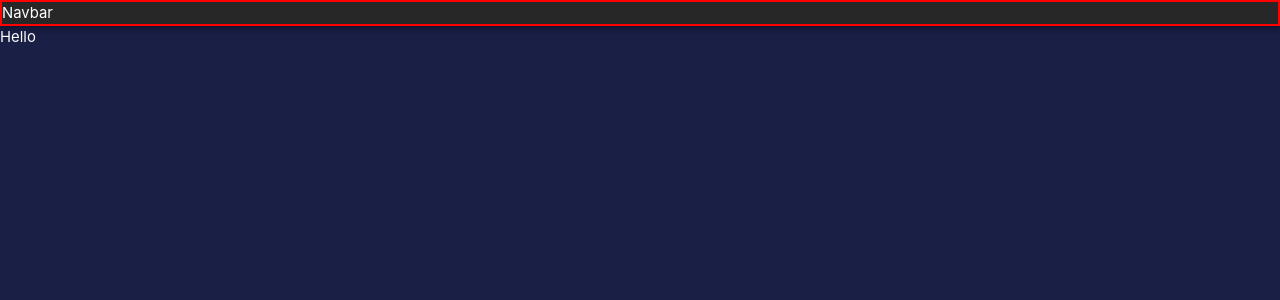
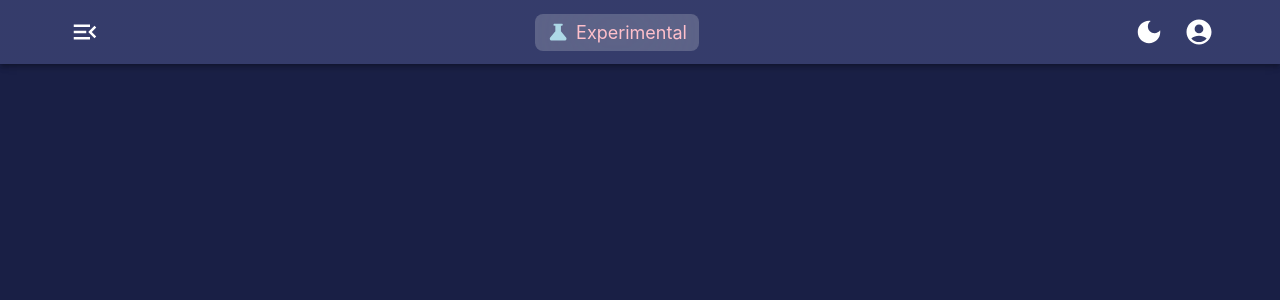
Before and after one commit to navneetthakor/agri-medico-frontend, a React (Create React App) app: page / in a window 1280 px wide. Shown: the top 300 px of the page. Built offline with nearby package versions, Linux system fonts and the light colour scheme.

Commit message:
majority navbar setup completed

```diff
--- /dev/null
+++ b/src/components/FlexBetween.js
@@ -0,0 +1,11 @@
+import { styled } from '@mui/system';
+import { Box } from '@mui/material';
+
+const FlexBetween = styled(Box)({
+    display: "flex",
+    justifyContent: "space-between",
+    alignItems: "center",
+    boxShadow: "none",
+})
+
+export default FlexBetween;
--- a/src/components/Navbar.js
+++ b/src/components/Navbar.js
@@ -1,19 +1,91 @@
-import { AppBar } from '@mui/material'
-import React from 'react'
+import { AppBar, Box, IconButton, Toolbar } from "@mui/material";
+import React from "react";
+import FlexBetween from "./FlexBetween";
+import MenuOpenIcon from "@mui/icons-material/MenuOpen";
+import ListIcon from "@mui/icons-material/List";
+import { useTheme } from "@emotion/react";
+import AccountCircleIcon from "@mui/icons-material/AccountCircle";
+import LightModeIcon from "@mui/icons-material/LightMode";
+import DarkModeIcon from "@mui/icons-material/DarkMode";
+import ScienceRoundedIcon from '@mui/icons-material/ScienceRounded';
+import { useDispatch, useSelector } from "react-redux";
+import { setMode } from "../store/Mode";
 
-function Navbar() {
+
+
+function Navbar(props) {
+  const { isSidebarOpen, isNonMobile, setIsSidebarOpen } = props;
+
+  //   to access theme
+  const theme = useTheme();
+
+  //   accessing mode
+  const mode = useSelector((state) => state.currMode.mode);
+  const dispatch = useDispatch();
+  // actually returning component
   return (
     <AppBar
-    sx={{
-        border:'2px solid red',
-        position: 'sticky',
+      sx={{
+        position: "sticky",
+        backgroundColor: theme.palette.background.alt,
         top: 0,
         left: 0,
-    }}
+        padding: "0 3%",
+      }}
     >
-      Navbar
+      <Toolbar sx={{ justifyContent: "space-between" }}>
+        {/* leftside button  */}
+        <Box>
+          {isSidebarOpen ? (
+            <IconButton onClick={() => setIsSidebarOpen(!isSidebarOpen)}>
+              <ListIcon sx={{ fontSize: "30px" }} />
+            </IconButton>
+          ) : (
+            <IconButton onClick={() => setIsSidebarOpen(!isSidebarOpen)}>
+              <MenuOpenIcon sx={{ fontSize: "30px" }} />
+            </IconButton>
+          )}
+        </Box>
+
+        {/* senter logo  */}
+        <Box
+          sx={{
+            backgroundColor: "rgba(255,255,255,0.2)",
+            backdropFilter: "blur(50px)",
+            borderRadius: '8px',
+            padding: " 5px 15px",
+            display: 'flex',
+            alignItems:'center',
+            justifyContent: 'center',
+            color: 'pink',
+            gap: '5%'
+          }}
+        >
+            <ScienceRoundedIcon sx={{color: 'lightblue'}} />
+          <Box sx={{fontSize: '18px'}}>Experimental</Box>
+        </Box>
+
+        {/* right side button  */}
+        <FlexBetween>
+          {mode === "dark" ? (
+            <IconButton onClick={() => dispatch(setMode())}>
+              <DarkModeIcon sx={{ fontSize: "30px" }} />
+            </IconButton>
+          ) : (
+            <IconButton onClick={() => dispatch(setMode())}>
+              <LightModeIcon sx={{ fontSize: "30px" }} />
+            </IconButton>
+          )}
+          <IconButton
+            sx={{ marginLeft: "5%" }}
+            onClick={() => setIsSidebarOpen(!isSidebarOpen)}
+          >
+            <AccountCircleIcon sx={{ fontSize: "30px" }} />
+          </IconButton>
+        </FlexBetween>
+      </Toolbar>
     </AppBar>
-  )
+  );
 }
 
-export default Navbar
+export default Navbar;
--- a/src/components/Sample.js
+++ /dev/null
@@ -1,12 +0,0 @@
-import { Box } from '@mui/material'
-import React from 'react'
-
-function Sample() {
-  return (
-    <Box>
-      Hello
-    </Box>
-  )
-}
-
-export default Sample
--- a/src/scens/RootLayout.js
+++ b/src/scens/RootLayout.js
@@ -3,7 +3,6 @@ import React, { useState } from 'react'
 // import Sidebar from '../components/Sidebar'
 import Navbar from '../components/Navbar'
 import { Outlet } from 'react-router-dom'
-import Sample from '../components/Sample'
 
 function RootLayout() {
     // to know whether device is mobile or not
@@ -24,7 +23,6 @@ function RootLayout() {
             isNonMobile={isNonMobile}
             setIsSidebarOpen={setIsSidebarOpen}
             />
-            <Sample/>
             <Outlet />
         </Box>
 
```
